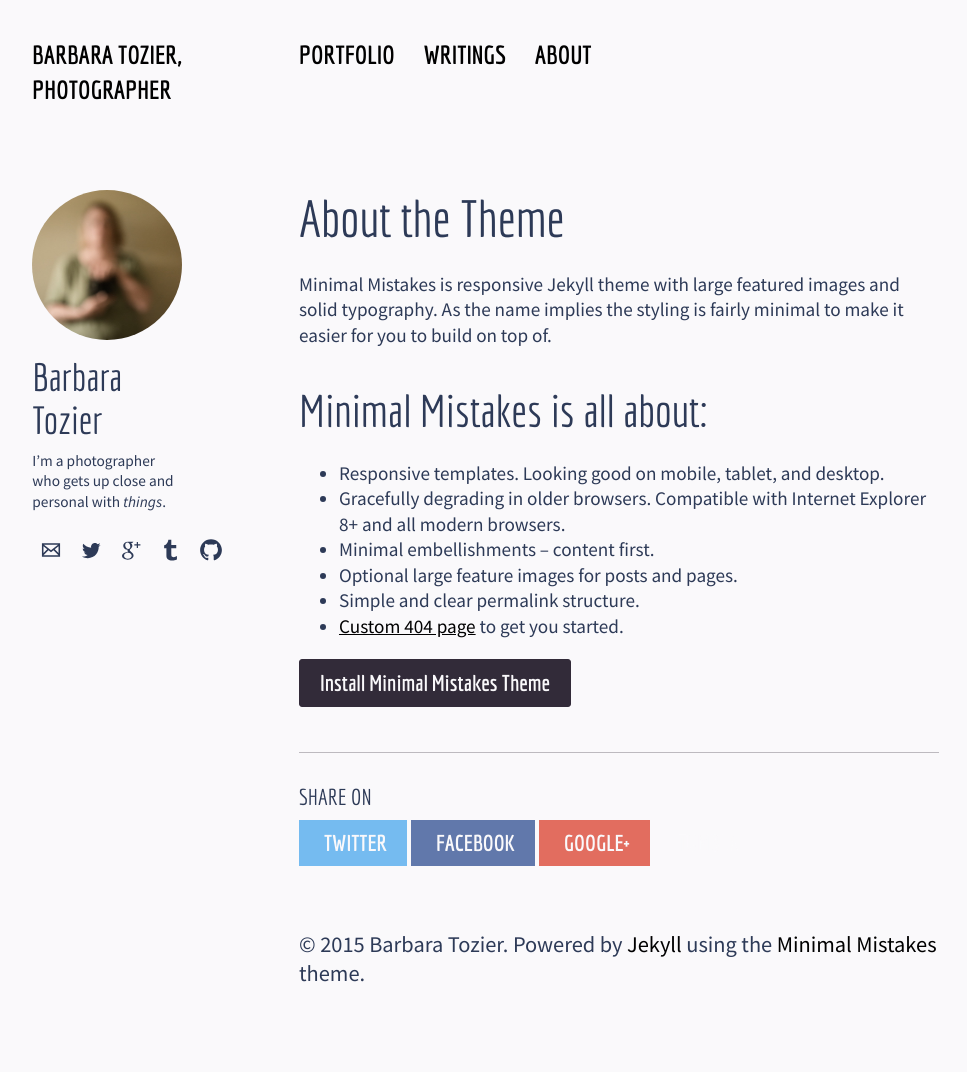
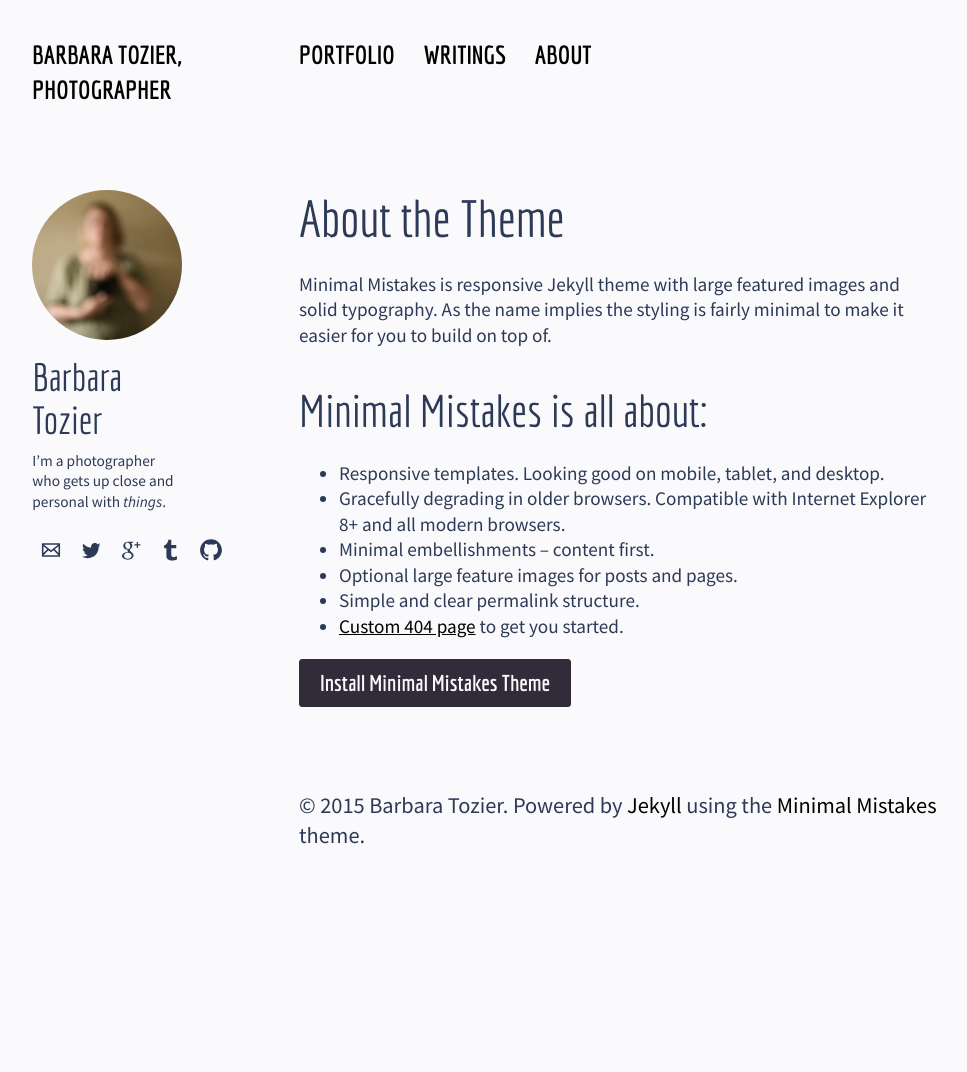
Before and after one commit to logista/btsite, a Jekyll site: the page built from about/index.md, in a window 1280 px wide. Shown: the whole page, without its empty margins (21-988 px from the left). Built offline with Jekyll 4.4.1, drawn with Linux system fonts in a browser that asks for light colours; nearby versions of some CDN libraries; after the commit the page ends 934 px from its top, so only the background shows below that; part of the change alters nothing that is shown.

Commit message:
set share default to false
to avoid deleting the whole share system until I figure out what to do
with it.

```diff
--- a/_config.yml
+++ b/_config.yml
@@ -15,6 +15,7 @@ sass:
   style: compressed
 gems:
   - jekyll-sitemap
+
 
 kramdown:
   auto_ids: true
@@ -41,5 +42,13 @@ owner:
   github: logista
   tumblr: logista
 
+
 include: [".htaccess"]
 exclude: ["lib", "config.rb", "Capfile", "config", "log", "Rakefile", "Rakefile.rb", "tmp", "less", "*.sublime-project", "*.sublime-workspace", "test", "spec", "Gruntfile.js", "package.json", "node_modules", "Gemfile", "Gemfile.lock", "LICENSE", "README.md", "notes to myself.txt"]
+
+defaults:
+  -
+    scope:
+      path: ""
+    values:
+      share: false
```
